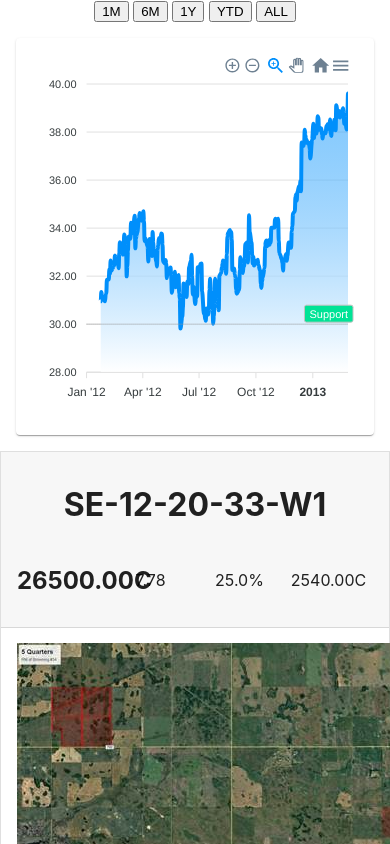
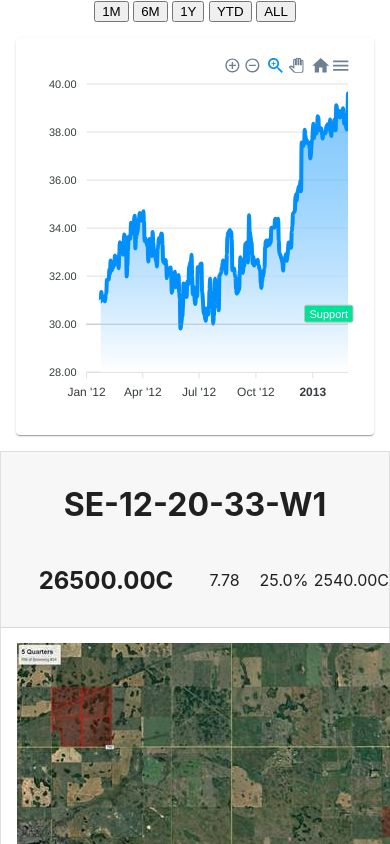
Before and after one commit to Daniil-Aleshechkin/landbanq, a React (Create React App) app: page / in a window 390 px wide. Shown: the top 844 px of the page. Built offline with nearby package versions, Linux system fonts and the light colour scheme.

Commit message:
fix for responsiveness

```diff
--- a/src/components/FarmListing.js
+++ b/src/components/FarmListing.js
@@ -123,25 +123,23 @@ const FarmListing = (props) => {
                                 {props.ownedProperty.address}
                             </h1>
                         </Grid>
-                        <Grid item xs={3} sm={2}>
+                        <Grid item xs={6} sm={2}>
                             <h2>
                                 {formatMoney(props.ownedProperty.totalWorth)}C
                             </h2>
                         </Grid>
-                        <Grid item xs={3} sm={1}>
+                        <Grid item xs={2} sm={1}>
                             {formatMoney(props.ownedProperty.stock)}
                         </Grid>
-                        <Grid item xs={3} sm={1}>
+                        <Grid item xs={2} sm={1}>
                             {formatPercentage(
                                 props.ownedProperty.investmentReturn
                             )}
                             %
                         </Grid>
-                        <Grid item xs={3} sm={1}>
+                        <Grid item xs={2} sm={1}>
                             {formatMoney(props.ownedProperty.currentPrice)}C
                         </Grid>
-
-                        <Grid item xs={3} sm={1}></Grid>
                     </Grid>
                 </AccordionSummary>
                 <AccordionDetails>
```
